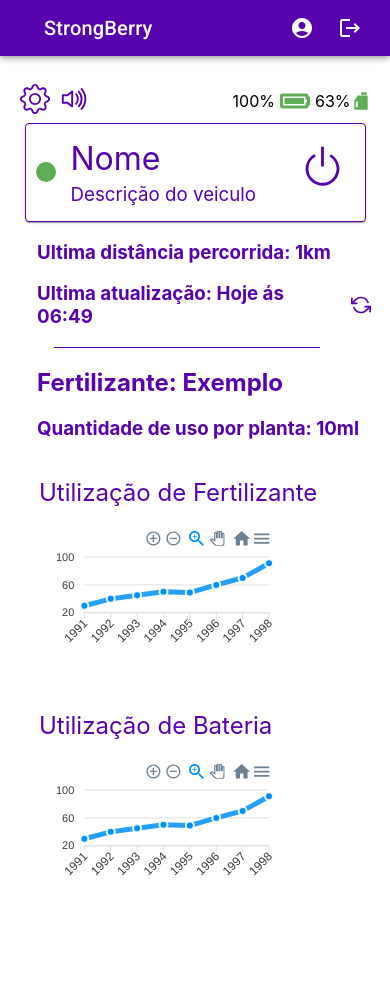
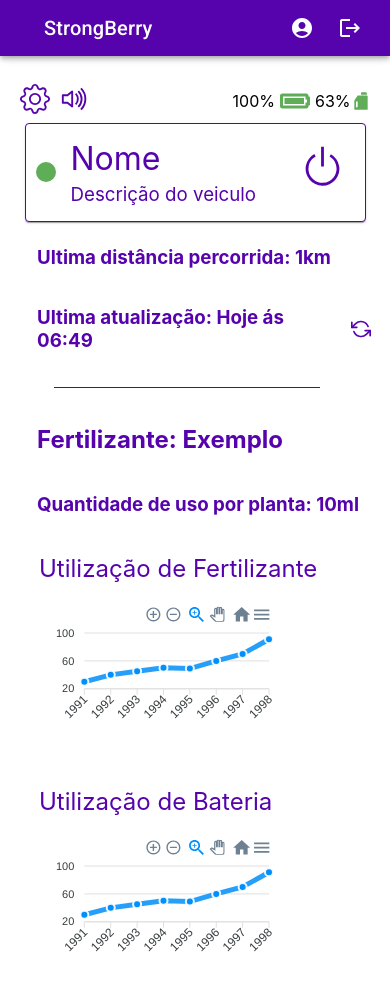
Before and after one commit to PI2-Grupo-8/frontend, a React (Create React App) app: page /vehicle/1 in a window 390 px wide. Shown: the top 990 px of the page. Before the commit the page ends 933 px from the top, so only its background shows below. Built offline with nearby package versions, Linux system fonts and the light colour scheme; no server answers.

Commit message:
Improve css classes

```diff
--- a/src/components/Alerts/ActiveAlert.js
+++ b/src/components/Alerts/ActiveAlert.js
@@ -3,7 +3,7 @@
 
 import './style.css'
 
-const ActiveAlert = () => (
+const ActiveAlert = ({ onClick }) => (
     <div className="alert-card alert-active-card">
         <div className="alert-card-content">
             <h2>
@@ -11,10 +11,10 @@
             </h2>
             <h5>há 10 minutos</h5>
         </div>
-        <div className="finish-alert-button">
+        <div className="finish-alert-button" onClick={onClick ? onClick : () => {}}>
             <h3>Finalizar<br />alerta</h3>
         </div>
-    </div>
+    </div >
 )
 
 export default ActiveAlert;
--- a/src/components/Alerts/style.css
+++ b/src/components/Alerts/style.css
@@ -33,9 +33,13 @@
     align-items: center;
     justify-content: center;
     font-weight: normal;
-    font-size: 1.5em;
+    font-size: 1.3em;
     margin-bottom: 4%;
     text-align: center;
+}
+
+.alert-card-content > h2 > svg:first-child {
+    margin-right: 4px;
 }
 
 .alert-card-content > h5 {
@@ -67,5 +71,12 @@
     margin-top: 5%;
 }
 
-@media screen and (max-width: 800px){
+@media screen and (max-width: 1100px){
+    .alert-card-content > h2 > svg:first-child {
+        margin-right: 2px;
+    }
+
+    .alert-card-content > h2 {
+        font-size: 1em;
+    }
 }
--- a/src/pages/ControlPanel/index.js
+++ b/src/pages/ControlPanel/index.js
@@ -19,15 +19,15 @@
                 <h3>Descrição do veiculo</h3>
             </div>
         </div>
-        <BsPower className="on-off-icon" />
+        <BsPower onClick={() => {}} className="on-off-icon" />
     </Card>
 )
 
 const Header = () => (
     <div className="header-container">
         <div>
-            <BsGear className="header-icon lateral-space" />
-            <BsVolumeUp className="header-icon" />
+            <BsGear onClick={() => {}} className="header-icon lateral-space" />
+            <BsVolumeUp onClick={() => {}} className="header-icon" />
         </div>
         <div>
             <span>100%</span>
@@ -98,8 +98,8 @@
             <div className="vehicle-info" >
                 <Header />
                 <DescriptionCard />
-                <div className="vehicle-info-container-mobile">
-                    <h3 className="vehicle-last-update">Ultima atualização: Hoje ás 06:49 <FiRefreshCcw size={20} color="#5603AD" /></h3>
+                <div className="vehicle-info-container-desktop">
+                    <h3 className="vehicle-last-update">Ultima atualização: Hoje ás 06:49 <FiRefreshCcw size={20} color="#5603AD" onClick={() => {}}/></h3>
                     <div className='fuel-level'>
                         <span><Battery size={30} color='#5FAD56' className="battery-icon" /><h4>Bateria: 100%</h4></span>
                         <span><Fertilizer width={30} /><h4>Fertilizante: 60%</h4></span>
@@ -110,9 +110,9 @@
                     <h2>Fertilizante: Exemplo</h2>
                     <h3>Quantidade de uso por planta: 10ml</h3>
                 </div>
-                <div className="vehicle-info-container">
+                <div className="vehicle-info-container-mobile">
                     <h3>Ultima distância percorrida: 1km</h3>
-                    <h3 className="vehicle-last-update">Ultima atualização: Hoje ás 06:49 <FiRefreshCcw size={20} color="#5603AD" /></h3>
+                    <h3 className="vehicle-last-update">Ultima atualização: Hoje ás 06:49 <FiRefreshCcw size={20} color="#5603AD" onClick={() => {}}/></h3>
                     <div className="separator" />
                     <h2>Fertilizante: Exemplo</h2>
                     <h3>Quantidade de uso por planta: 10ml</h3>
@@ -120,8 +120,8 @@
             </div>
             <div className="charts-container">
                 <div className="header-desktop">
-                    <h4><BsGear className="header-icon lateral-space" /> Configurações</h4>
-                    <h4><BsVolumeUp className="header-icon" /> Emitir sinal sonoro</h4>
+                    <h4 onClick={() => {}}><BsGear className="header-icon lateral-space" /> Configurações</h4>
+                    <h4 onClick={() => {}}><BsVolumeUp className="header-icon" /> Emitir sinal sonoro</h4>
                 </div>
                 <Charts />
             </div>
--- a/src/pages/ControlPanel/style.css
+++ b/src/pages/ControlPanel/style.css
@@ -9,18 +9,20 @@
     margin-top: 1%;
 }
 
-.vehicle-info-container {
+.vehicle-info-container-mobile {
+    margin-left: 5%;
+    display: none;
+    flex-direction: column;
+}
+
+.vehicle-info-container-desktop {
     margin-left: 5%;
 }
 
-.vehicle-info-container-mobile {
-    margin-left: 5%;
-}
-
+.vehicle-info-container-desktop > h2,
+.vehicle-info-container-desktop > h3,
 .vehicle-info-container-mobile > h2,
-.vehicle-info-container-mobile > h3,
-.vehicle-info-container > h2,
-.vehicle-info-container > h3
+.vehicle-info-container-mobile > h3
 {
     color: var(--purple);
 }
@@ -168,7 +170,7 @@
         display: none;
     }
 
-    .vehicle-info-container-mobile {
+    .vehicle-info-container-desktop {
         display: none;
     }
 
@@ -196,4 +198,8 @@
         justify-content: center;
         align-items: center;
     }
+
+    .vehicle-info-container-mobile {
+        display: flex;
+    }
 }
```
